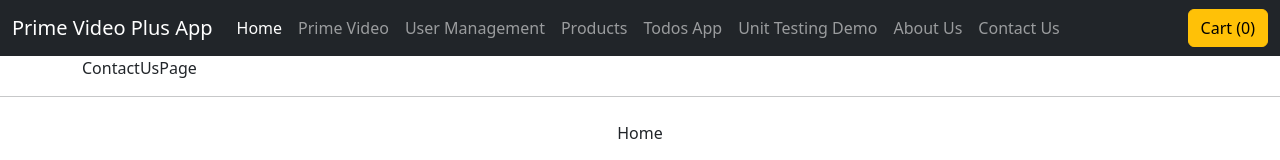
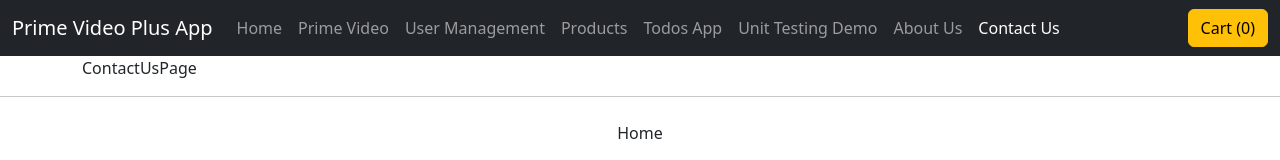
Before and after one commit to ikiviki/prime-video-plus-react, a React (Create React App) app: page /contact-us in a window 1280 px wide. Shown: the top 160 px of the page. Built offline with nearby package versions, Linux system fonts and the light colour scheme.

Commit message:
Active Nav Menu [Day6-TODO]

```diff
--- a/src/components/MenuList.js
+++ b/src/components/MenuList.js
@@ -1,4 +1,4 @@
-import { Link } from "react-router-dom";
+import { NavLink } from "react-router-dom";
 
 // FC with Arrow fn
 const MenuList = () => {
@@ -6,44 +6,44 @@
   return (
     <ul className="navbar-nav me-auto mb-2 mb-md-0">
       <li className="nav-item">
-        <Link className="nav-link active" to="/">
+        <NavLink className="nav-link" to="/">
           Home
-        </Link>
+        </NavLink>
       </li>
       <li className="nav-item">
-        <Link className="nav-link" to="/prime-video">
+        <NavLink className="nav-link" to="/prime-video">
           Prime Video
-        </Link>
+        </NavLink>
       </li>
       <li className="nav-item">
-        <Link className="nav-link" to="/users">
+        <NavLink className="nav-link" to="/users">
           User Management
-        </Link>
+        </NavLink>
       </li>
       <li className="nav-item">
-        <Link className="nav-link" to="/products">
+        <NavLink className="nav-link" to="/products">
           Products
-        </Link>
+        </NavLink>
       </li>
       <li className="nav-item">
-        <Link className="nav-link" to="/todos">
+        <NavLink className="nav-link" to="/todos">
           Todos App
-        </Link>
+        </NavLink>
       </li>
       <li className="nav-item">
-        <Link className="nav-link" to="/unit-testing-demo">
+        <NavLink className="nav-link" to="/unit-testing-demo">
           Unit Testing Demo
-        </Link>
+        </NavLink>
       </li>
       <li className="nav-item">
-        <Link className="nav-link" to="/about-us">
+        <NavLink className="nav-link" to="/about-us">
           About Us
-        </Link>
+        </NavLink>
       </li>
       <li className="nav-item">
-        <Link className="nav-link" to="/contact-us">
+        <NavLink className="nav-link" to="/contact-us">
           Contact Us
-        </Link>
+        </NavLink>
       </li>
     </ul>
   );
```
